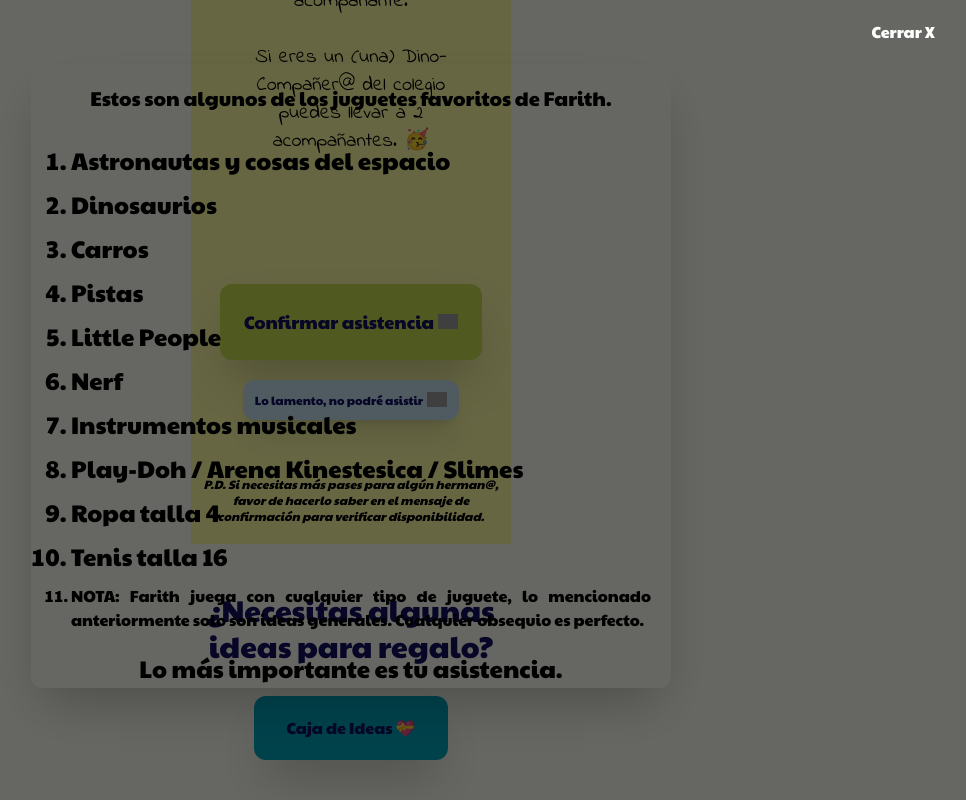
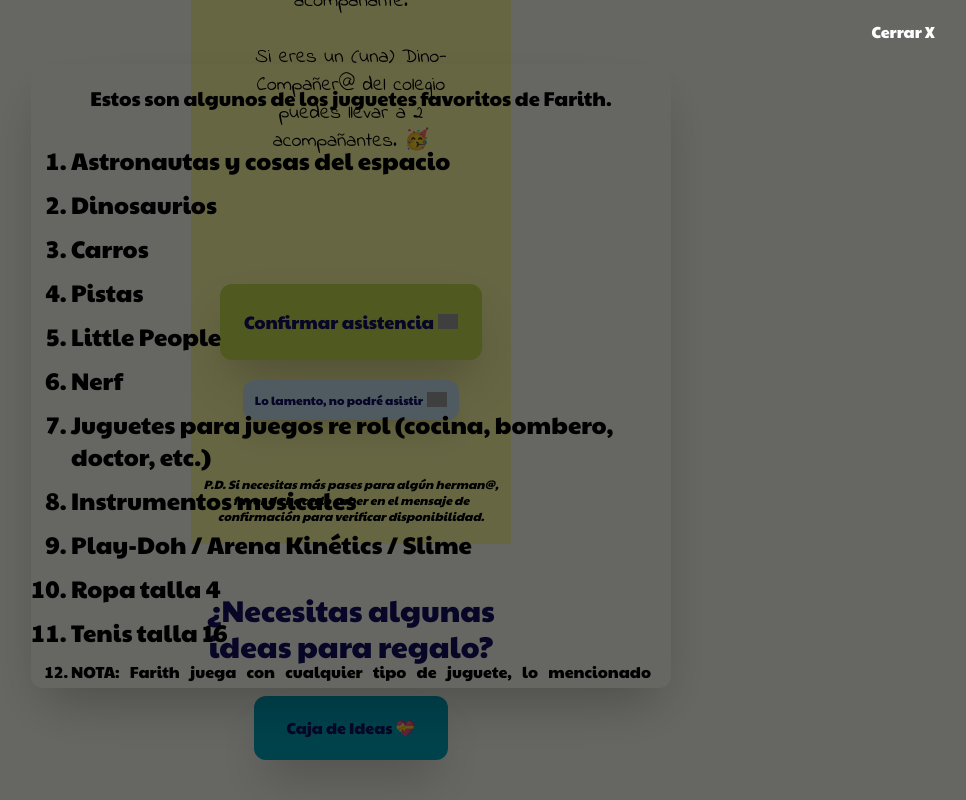
Before and after one commit to Mordecai14/birthday-invitation, an Astro site: page /home in a window 1280 px wide. Both pictures are taken after a click on the button "Caja de Ideas 💝". Shown: the part 2433-3233 px from the top of the page, without its empty margins (289-1255 px from the left). Built offline with nearby package versions, Linux system fonts and the light colour scheme; Astro itself is replaced by a stand-in of ours; grey boxes are pictures that could not be loaded; a web font is replaced by a local one; what tailwindcss-animated would draw is missing.

Commit message:
fix juguetes y botón

```diff
--- a/src/components/Eggs/index.tsx
+++ b/src/components/Eggs/index.tsx
@@ -108,7 +108,7 @@ const Eggs = () => {
         } lg:hover:scale-125
            bg-yellowGreen text-blueAqua h-auto rounded-lg p-3 transition duration-700 ease-in-out text-3xl md:text-4xl flex justify-center items-center w-[98%] md:w-[70%] shadow-2xl`}
       >
-        ¡VAMOS...🦕!
+        Haz click aquí...🦕!
       </a>
     </section>
   );
--- a/src/components/modalGift/ModalGift.tsx
+++ b/src/components/modalGift/ModalGift.tsx
@@ -38,8 +38,11 @@ const ModalGift = () => {
                 <li className="mt-3">Pistas</li>
                 <li className="mt-3">Little People</li>
                 <li className="mt-3">Nerf</li>
+                <li className="mt-3">
+                  Juguetes para juegos re rol (cocina, bombero, doctor, etc.)
+                </li>
                 <li className="mt-3">Instrumentos musicales</li>
-                <li className="mt-3">Play-Doh / Arena Kinestesica / Slimes </li>
+                <li className="mt-3">Play-Doh / Arena Kinétics / Slime </li>
                 <li className="mt-3">Ropa talla 4</li>
                 <li className="mt-3">Tenis talla 16</li>
                 <li className="mt-3 text-xs md:text-base text-justify">
```
